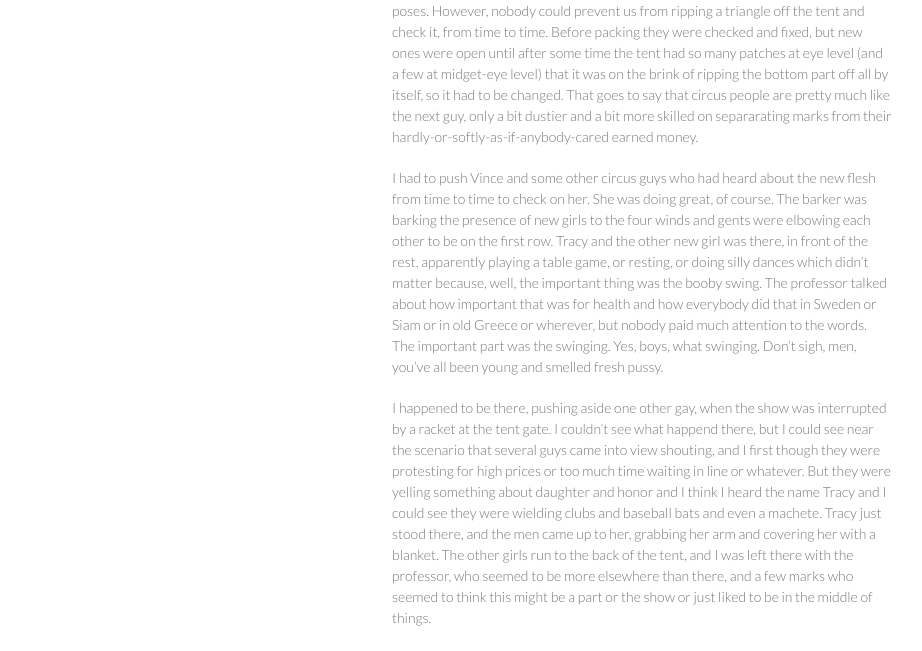
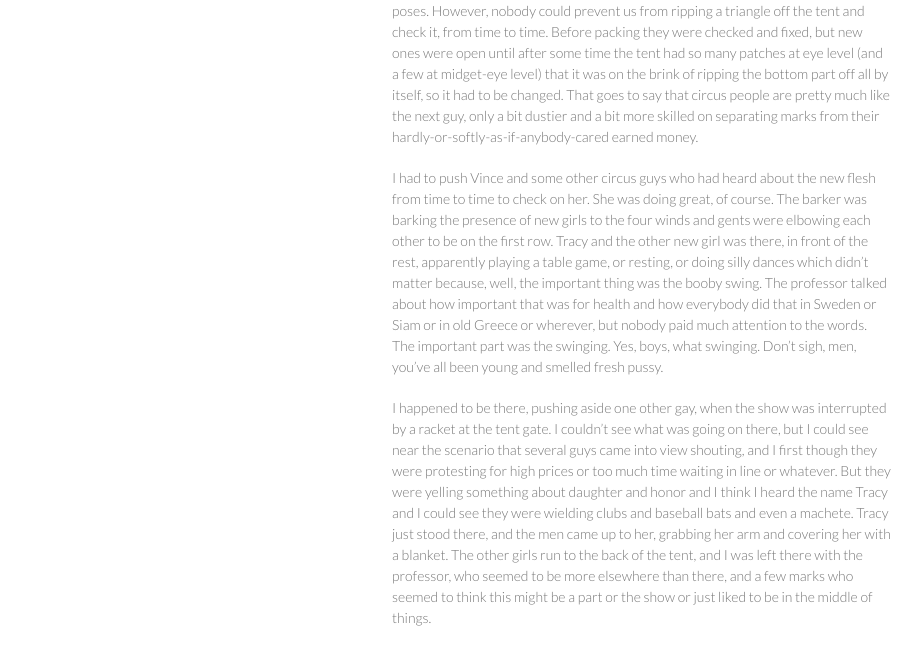
Before and after one commit to JJ/hoborg, a Jekyll site: the page built from text/text.md, in a window 1280 px wide and 1400 px high, scrolled down 16624 px. Shown: the part 321-972 px from the top of the window, without its empty margins (178-1100 px from the left). Built offline with Jekyll 4.4.1, drawn with Linux system fonts in a browser that asks for light colours; some of the changed text lies outside the part shown.

Commit message:
Sync text/text.md from master to gh-pages

```diff
--- a/text/text.md
+++ b/text/text.md
@@ -900,7 +900,7 @@ time the tent had so many patches at eye level (and a few at
 midget-eye level) that it was on the brink of ripping the bottom part
 off all by itself, so it had to be changed. That goes to say that
 circus people are pretty much like the next guy, only a bit dustier
-and a bit more skilled on separarating marks from their
+and a bit more skilled on separating marks from their
 hardly-or-softly-as-if-anybody-cared earned money.
 
 I had to push Vince and some other circus guys who had heard about the
@@ -917,7 +917,7 @@ boys, what swinging. Don't sigh, men, you've all been young and
 smelled fresh pussy.
 
 I happened to be there, pushing aside one other gay, when the show was interrupted by a racket at the tent
-gate. I couldn't see what happend there, but I could see near the
+gate. I couldn't see what was going on there, but I could see near the
 scenario that several guys came into view shouting, and I first though they were
 protesting for high prices or too much time waiting in line or
 whatever. But they were yelling something about daughter and honor and
```
